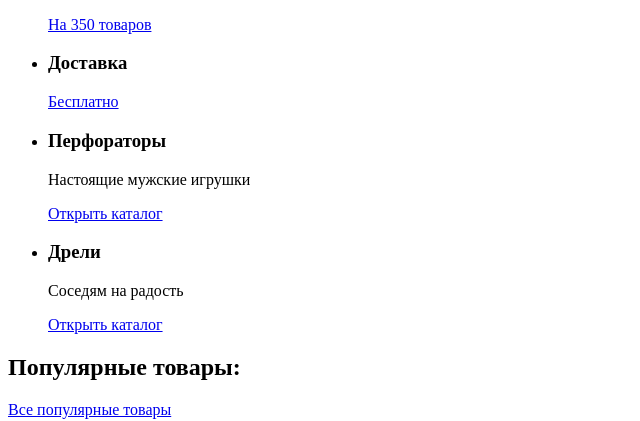
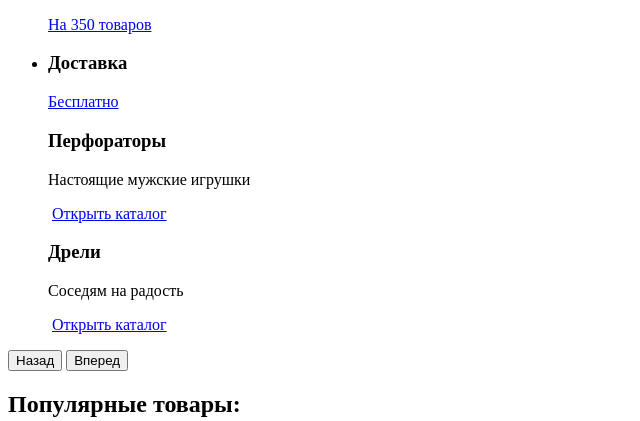
Before and after one commit to GurovDmitriy/Technomart, a plain HTML site: page index.html in a window 1280 px wide. Shown: the part 824-1245 px from the top of the page, without its empty margins (0-640 px from the left). Drawn offline with Linux system fonts and the light colour scheme.

Commit message:
Разметка слайдера

```diff
--- a/index.html
+++ b/index.html
@@ -74,18 +74,22 @@
 					<a class="promo-list__link" href="#">Бесплатно</a>
 				</li>
 			</ul>
-			<ul class="slider">
-				<li class="slider__item">
+			<section class="slider"></section>
+				<figure class="slider__item">
 					<h3 class="slider__caption">Перфораторы</h3>
 					<p>Настоящие мужские игрушки</p>
+					<img src="">
 					<a class="slider__link" href="#">Открыть каталог</a>
-				</li>
-				<li class="slider__item">
+				</figure>
+				<figure class="slider__item">
 					<h3 class="slider__caption">Дрели</h3>
 					<p>Соседям на радость</p>
+					<img src="">
 					<a class="slidert__link" href="#">Открыть каталог</a>
-				</li>
-			</ul>
+				</figure>
+				<button type="button">Назад</button>
+				<button type="button">Вперед</button>
+			</section>
 		</section>
 		<section class="popular">
 			<h2 class="popular__caption">Популярные товары:</h2>
```
